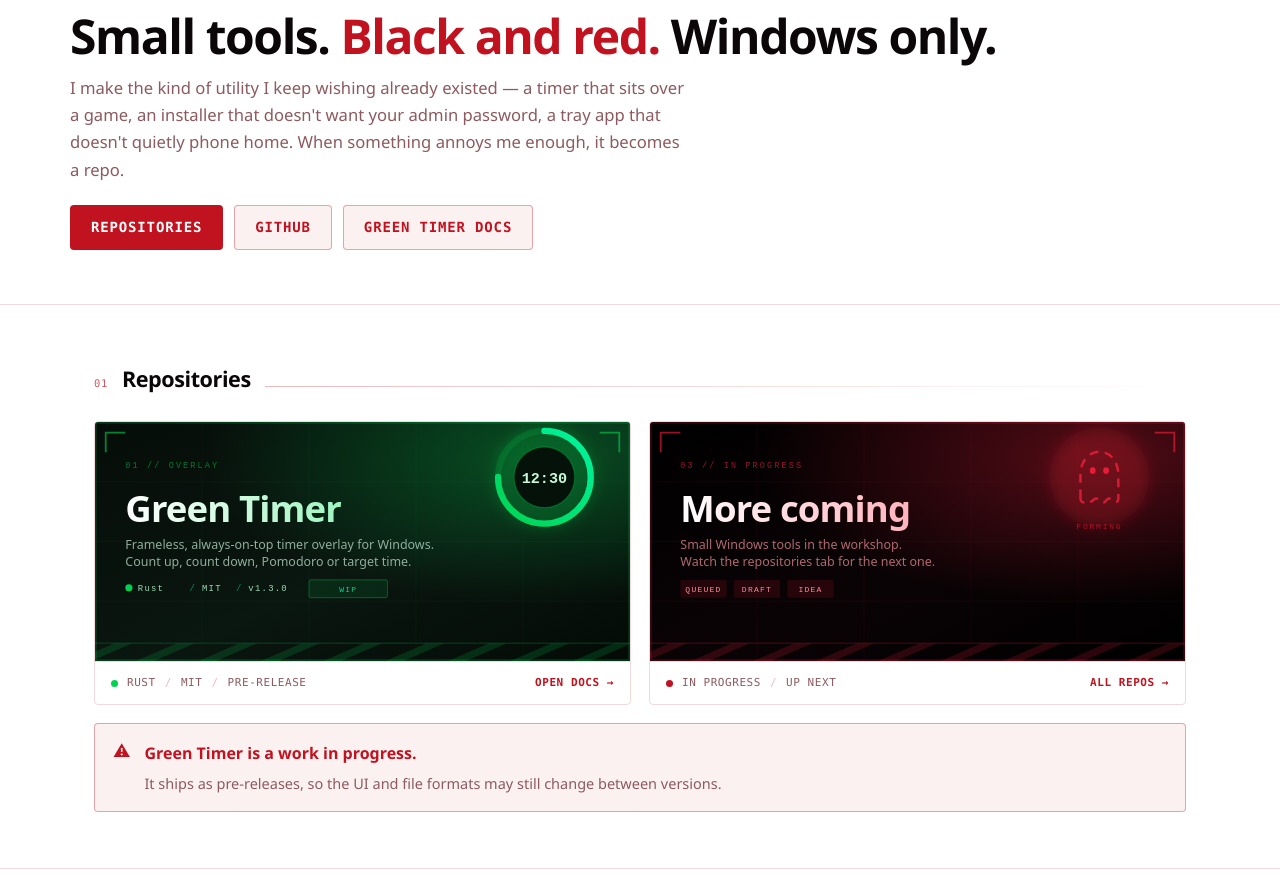
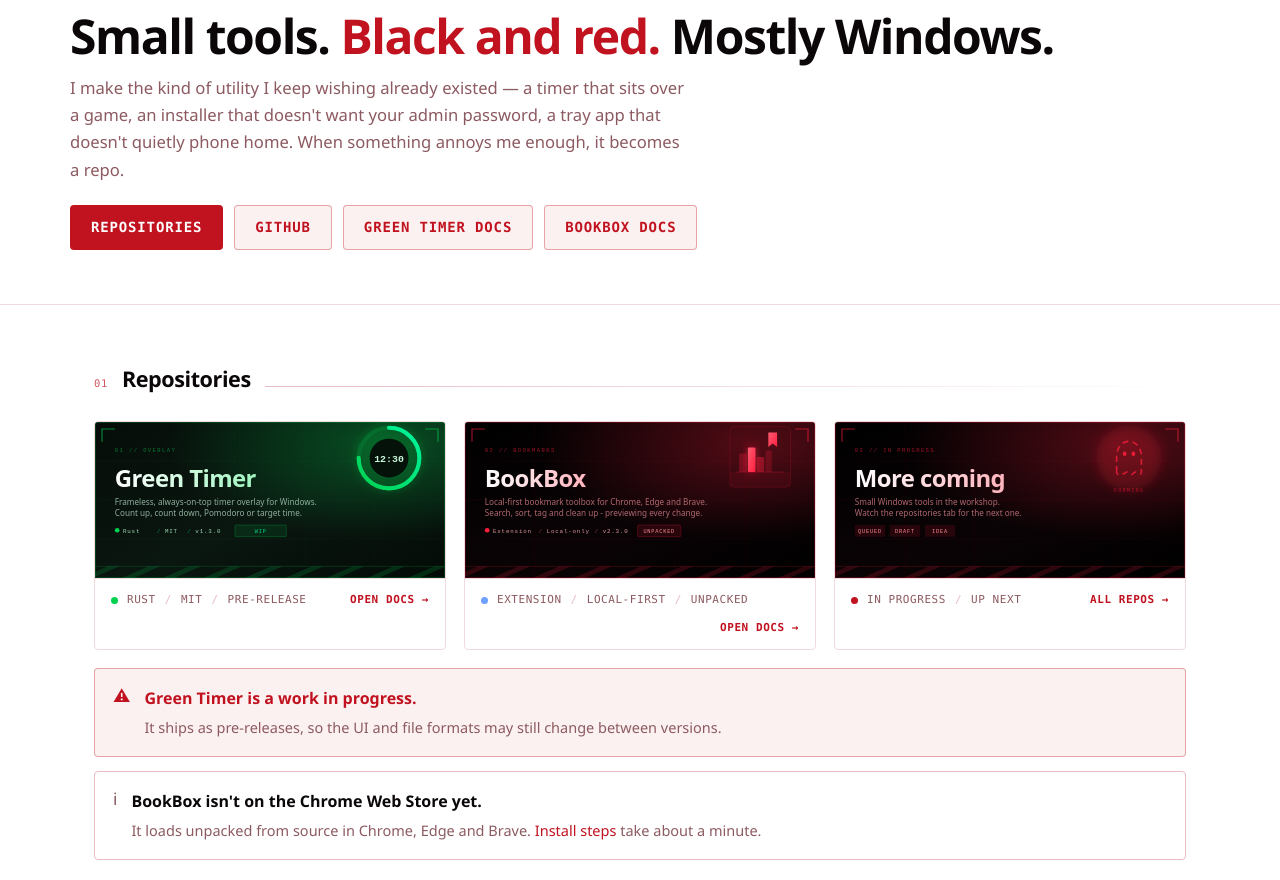
Before and after one commit to LvSpook/LvSpook, a plain HTML site: page docs/index.html in a window 1280 px wide. Shown: the part 460-1340 px from the top of the page. Drawn offline with Linux system fonts and the light colour scheme.

Commit message:
Add BookBox to the repositories and docs site

```diff
--- a/docs/index.html
+++ b/docs/index.html
@@ -42,7 +42,7 @@
   <img class="hero-banner" id="hero-banner" src="assets/banner-dark.svg" alt="LvSpook — Windows desktop tools, mostly in Rust">
 
   <div class="wrap hero-body">
-    <h1>Small tools. <em>Black and red.</em> Windows only.</h1>
+    <h1>Small tools. <em>Black and red.</em> Mostly Windows.</h1>
     <p>
       I make the kind of utility I keep wishing already existed — a timer that
       sits over a game, an installer that doesn't want your admin password, a
@@ -53,6 +53,7 @@
       <a class="btn solid" href="#repos">Repositories</a>
       <a class="btn" href="https://github.com/LvSpook">GitHub</a>
       <a class="btn" href="https://lvspook.github.io/Green-Timer/">Green Timer docs</a>
+      <a class="btn" href="https://lvspook.github.io/bookbox/">BookBox docs</a>
     </div>
   </div>
 </header>
@@ -78,6 +79,16 @@
           </div>
         </a>
 
+        <a class="repo" href="https://lvspook.github.io/bookbox/">
+          <img src="assets/card-bookbox.svg" alt="BookBox - local-first bookmark toolbox for Chrome, Edge and Brave">
+          <div class="meta">
+            <span class="dot blue"></span><span>Extension</span>
+            <span class="sep">/</span><span>local-first</span>
+            <span class="sep">/</span><span>unpacked</span>
+            <span class="link">Open docs →</span>
+          </div>
+        </a>
+
         <a class="repo" href="https://github.com/LvSpook?tab=repositories">
           <img src="assets/card-more.svg" alt="More coming — small Windows tools in the workshop">
           <div class="meta">
@@ -93,6 +104,14 @@
         <div>
           <strong>Green Timer is a work in progress.</strong>
           <p>It ships as pre-releases, so the UI and file formats may still change between versions.</p>
+        </div>
+      </div>
+
+      <div class="notice" style="margin-top:14px;border-color:var(--border-hi);background:var(--panel)">
+        <span class="ico" style="color:var(--muted)">i</span>
+        <div>
+          <strong style="color:var(--text)">BookBox isn't on the Chrome Web Store yet.</strong>
+          <p>It loads unpacked from source in Chrome, Edge and Brave. <a href="https://lvspook.github.io/bookbox/#install">Install steps</a> take about a minute.</p>
         </div>
       </div>
     </div>
@@ -114,6 +133,7 @@
             <li><span class="n">02</span><span>An installer that doesn't want your admin password.</span></li>
             <li><span class="n">03</span><span>A tray app that doesn't quietly phone home.</span></li>
             <li><span class="n">04</span><span>Settings that are still there after an update.</span></li>
+            <li><span class="n">05</span><span>Bookmarks that can be searched, sorted and cleaned up without an account.</span></li>
           </ul>
         </div>
         <div class="card">
@@ -152,6 +172,7 @@
             <li><span class="n">01</span><span>Inno Setup — per-user Windows installers</span></li>
             <li><span class="n">02</span><span>PowerShell — build and packaging scripts</span></li>
             <li><span class="n">03</span><span>GitHub Pages — docs that stay with the source</span></li>
+            <li><span class="n">04</span><span>Chrome Extension APIs — where BookBox lives</span></li>
           </ul>
         </div>
       </div>
--- a/docs/style.css
+++ b/docs/style.css
@@ -184,6 +184,7 @@ section:last-of-type { border-bottom: 0; }
 }
 .repo .dot { width: 7px; height: 7px; border-radius: 50%; }
 .repo .dot.green { background: #00d250; }
+.repo .dot.blue { background: #6ea0ff; }
 .repo .dot.red { background: var(--accent); }
 .repo .sep { color: var(--border-hi); }
 .repo .meta .link { margin-left: auto; color: var(--accent); font-weight: 600; }
```
Also changed, not shown: docs/assets/card-bookbox.svg (added), 1 other file.
